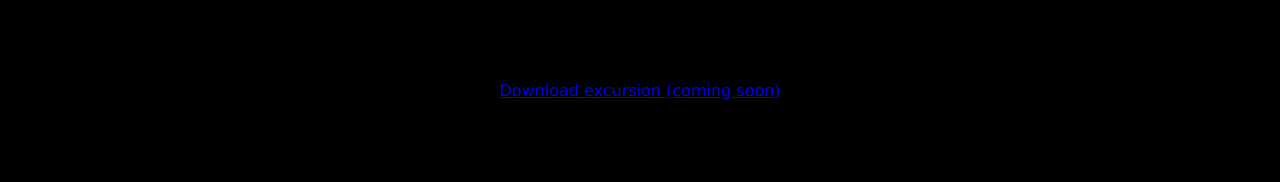
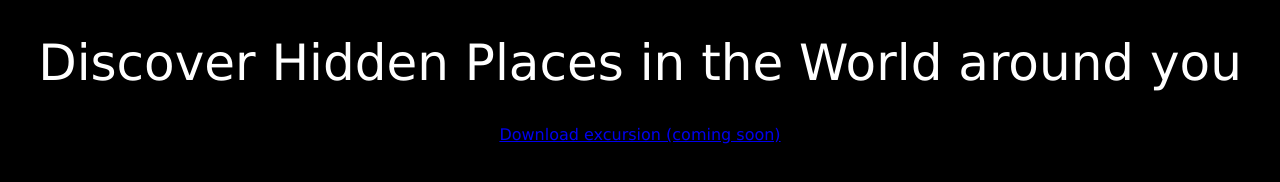
Before and after one commit to Lohit-dev/Excursion, a plain HTML site: page index.html in a window 1280 px wide. Drawn offline with Linux system fonts and the light colour scheme.

Commit message:
added header size and colour

```diff
--- a/index.html
+++ b/index.html
@@ -7,7 +7,7 @@
     </head>
 
     <body>
-        <h1>Discover Hidden Places in the World around you</h1>
+        <h1 class="header-main">Discover Hidden Places in the World around you</h1>
         <p><a href="#">Download excursion (coming soon)</a></p>
     </body>
 
--- a/resources/css/styles.css
+++ b/resources/css/styles.css
@@ -3,3 +3,8 @@ body {
   text-align: center;
   font-family: Verdana, Geneva, Tahoma, sans-serif;
 }
+.header-main {
+  font-weight: normal;
+  font-size: 50px;
+  color: white;
+}
```
